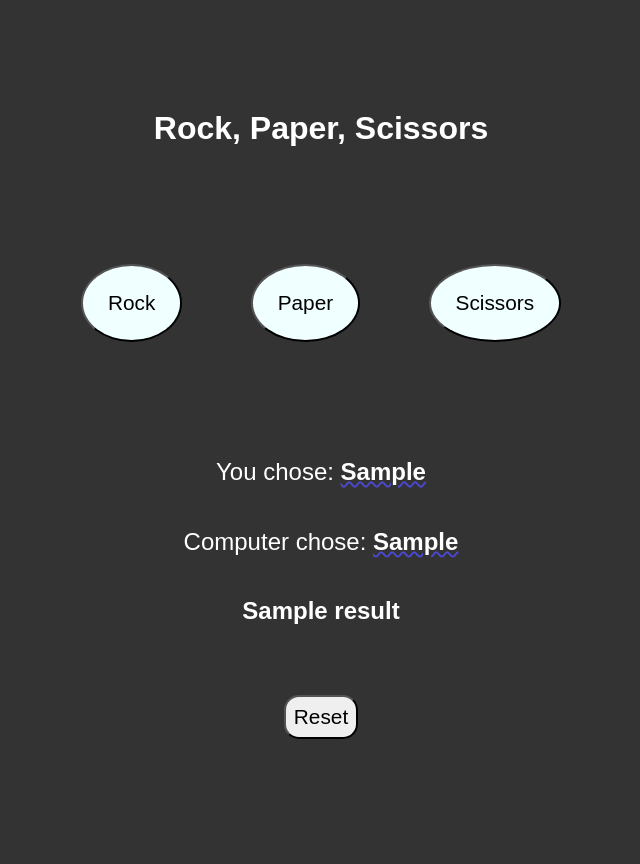
After one commit to nikpiao-dev/my-projects, a Flask app: template codedex/legends_python/final_project/templates/index.html in a window 1280 px wide. The commit adds this page. Shown: the whole page, without its empty margins (319-959 px from the left). Run offline with Flask 3, Linux system fonts and the light colour scheme; the template is opened without the code that fills it: most values are stand-ins (such as "Sample title", 1, 10 or a date in 2020).

Commit message:
Added more content in app.py file, made templates folder for my index.html file

```diff
--- a/codedex/legends_python/final_project/app.py
+++ b/codedex/legends_python/final_project/app.py
@@ -1,4 +1,4 @@
-from flask import Flask, request
+from flask import Flask, render_template, request
 import random
 
 app = Flask(__name__)
@@ -8,16 +8,16 @@ app = Flask(__name__)
 choices = ['rock', 'paper', 'scissors']
 
 # Decide the winner between "user" and "computer"
-def find_winner(user_pick):
-    # random moves computer
-    bot_move = random.choice(choices)
+def find_winner(user_pick, bot_move):
+
+    # print the result:
     print(f"You picked: {user_pick}")
     print(f"Computer chose: {bot_move}")
 
     if user_pick == bot_move:
         return "It's a draw!"
     elif user_pick == "rock" and bot_move == "scissors":
-        return "You Win!"
+        return "You win!"
     elif user_pick == "paper" and bot_move == "rock":
         return "You win!"
     elif user_pick == "scissors" and bot_move == "paper":
@@ -25,49 +25,30 @@ def find_winner(user_pick):
     else:
         return "You lose!"
 
-def reset_game():
-    pass
+# Pick a color class based on whether you won, lost, or tied.
+def pick_result_color(result_text):
+    if "win" in result_text.lower():
+        return "win"
+    elif "lose" in result_text.lower():
+        return "lose"
+    else:
+        return "draw"
 
+# Use request method to handle GET & POST requests
 @app.route("/", methods=["GET", "POST"])
 def play_game():
-    # Use request method to handle GET & POST requests
     result = None
     user_pick = None
     bot_move = None
+    color = None
 
     if request.method == "POST":
         user_pick = request.form.get('choice')
         bot_move = random.choice(choices)
-        result = find_winner(user_pick)
+        result = find_winner(user_pick, bot_move)
+        color = pick_result_color(result)
 
-    return """<!DOCTYPE html>
-<html lang="en">
-<head>
-    <meta charset="UTF-8">
-    <meta name="viewport" content="width=device-width, initial-scale=1.0">
-    <title>Final project - Python</title>
-    <link rel="stylesheet" href="static/main.css">
-</head>
-<body>
-    <div class="app-container">
-        <h1>Rock, Paper, Scissors</h1>
-        <section class="form-section">
-            <form method="POST">
-                <button name="choice" value="rock"></button>
-                <button name="choice" value="paper"></button>
-                <button name="choice" value="scissors"></button>
-            </form>
-        </section>
-
-        {% if result %}
-        <section class="result">
-            <p>You chose: {{ user_choice }}</p>
-            <p>Computer chose: {{ computer_choice }}</p>
-            <h2>{{ result }}</h2>
-        </section>
-    </div>
-</body>
-</html>"""
+    return render_template("index.html", user_pick=user_pick, bot_move=bot_move, result=result, color=color)
 
 
 
--- a/codedex/legends_python/final_project/static/main.css
+++ b/codedex/legends_python/final_project/static/main.css
@@ -20,3 +20,50 @@ body, html {
 h1 {
     text-align: center;
 }
+
+.btn-1 {
+    margin: 2rem;
+    font-size: 1.3em;
+    padding: 1.2em;
+    border-radius: 70%;
+    cursor: pointer;
+    background-color: azure;
+}
+
+.btn-2 {
+    margin: 2rem;
+    font-size: 1.3em;
+    padding: 0.4em;
+    border-radius: 15px;
+}
+
+.form-section {
+    text-align: center;
+    margin: 5rem;
+}
+
+.result-section, .reset-section {
+    text-align: center;
+}
+
+.user, .comp, .result {
+    margin: 1.4em;
+    font-size: 1.5rem;
+}
+
+.underline {
+    text-decoration: wavy underline;
+    text-decoration-thickness: 2px;
+    text-decoration-color: #4949d5;
+}
+/* color classes for the result */
+
+.result.win {
+    color: #29d329;
+}
+.result.lose {
+    color: #f54141;
+}
+.result.draw {
+    color: #daa520;
+}
--- /dev/null
+++ b/codedex/legends_python/final_project/templates/index.html
@@ -0,0 +1,35 @@
+<!DOCTYPE html>
+<html lang="en">
+<head>
+    <meta charset="UTF-8">
+    <meta name="viewport" content="width=device-width, initial-scale=1.0">
+    <title>Final project - Python</title>
+    <link rel="stylesheet" href="static/main.css">
+</head>
+<body>
+    <div class="app-container">
+        <h1>Rock, Paper, Scissors</h1>
+        <section class="form-section">
+            <form method="POST">
+                <button class="btn-1" name="choice" value="rock">Rock</button>
+                <button class="btn-1" name="choice" value="paper">Paper</button>
+                <button class="btn-1" name="choice" value="scissors">Scissors</button>
+            </form>
+        </section>
+
+        {% if result %}
+        <section class="result-section">
+            <p class="user">You chose: <strong><span class="underline">{{ user_pick }}</span></strong></p>
+            <p class="comp">Computer chose: <strong><span class="underline">{{ bot_move }}</span></strong></p>
+            <h2 class="result {{ color }}">{{ result }}</h2>
+        </section>
+        {% endif %}
+
+        <section class="reset-section">
+            <form method="GET" action="/">
+                <button class="btn-2" type="submit">Reset</button>
+            </form>
+        </section>
+    </div>
+</body>
+</html>
```
Also changed, not shown: codedex/legends_python/final_project/static/index.html (deleted, +0 -28 lines).
